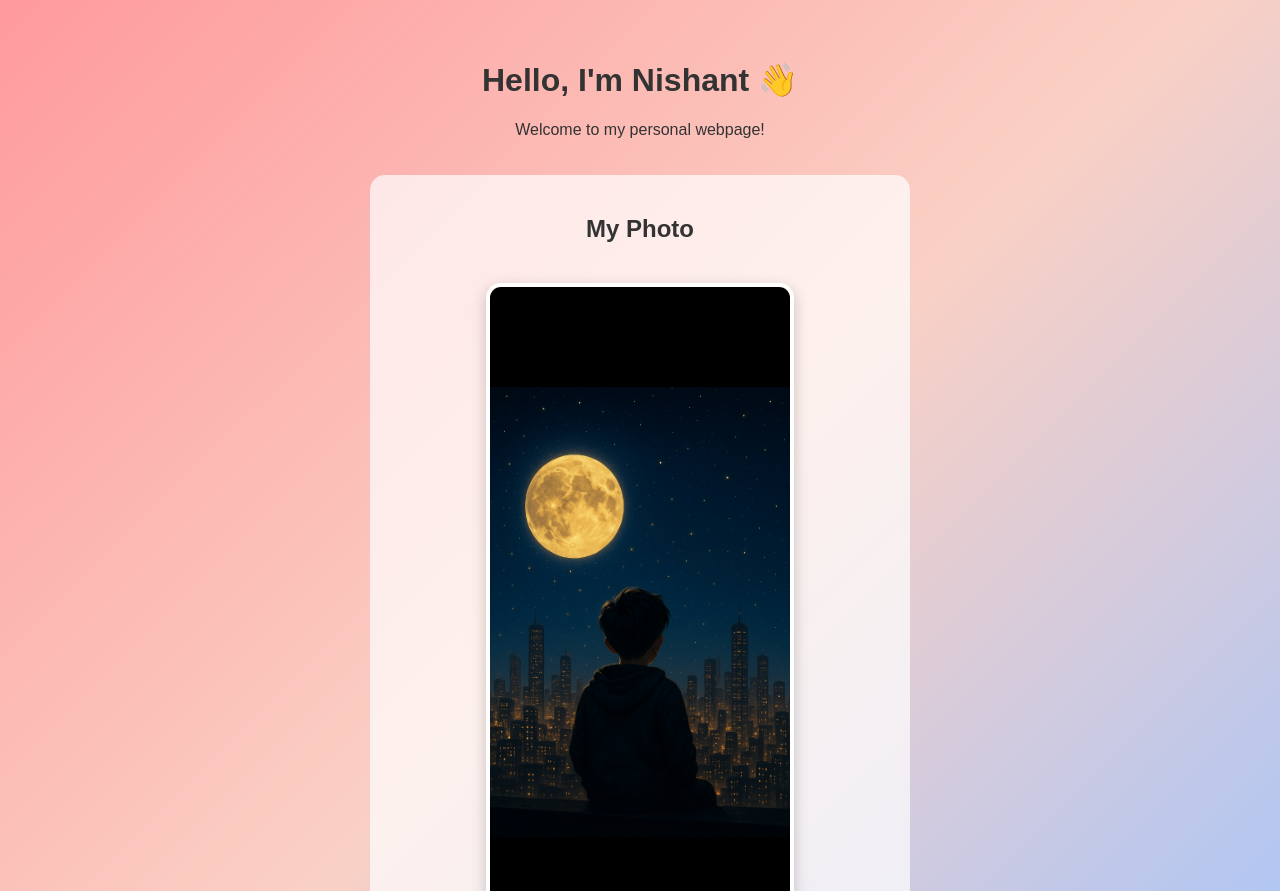
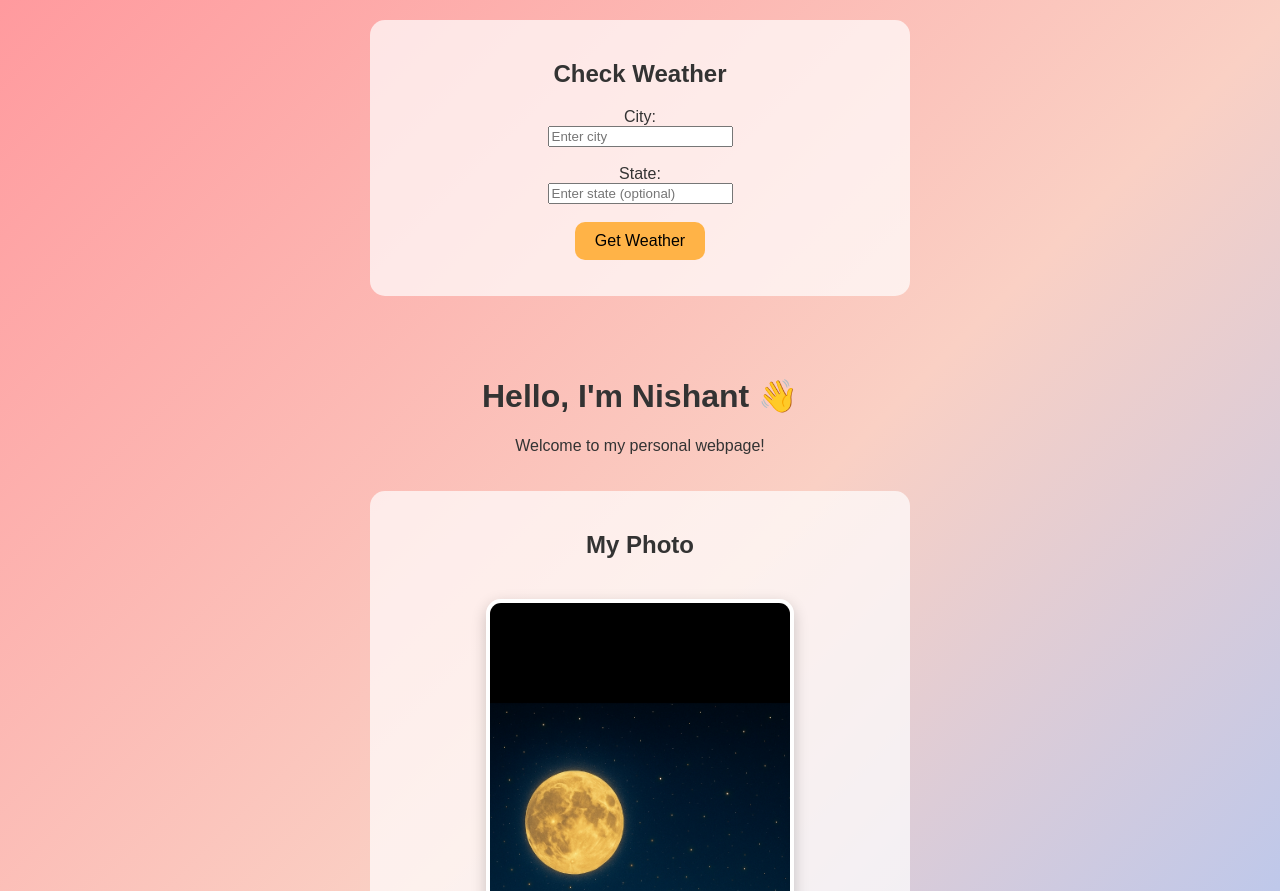
Before and after one commit to nishantmahlan-hash/My-Webpage-Nishant, a plain HTML site: page index.html in a window 1280 px wide. Shown: the top 891 px of the page. Drawn offline with Linux system fonts and the light colour scheme.

Commit message:
Update index.html

```diff
--- a/index.html
+++ b/index.html
@@ -7,7 +7,22 @@
   <link rel="stylesheet" href="nishant.css">
 </head>
 <body>
+<!-- START: Weather Section -->
+<section class="weather-section">
+  <h2>Check Weather</h2>
+  <form id="weatherForm">
+    <label for="city">City:</label><br>
+    <input type="text" id="city" placeholder="Enter city" required><br><br>
 
+    <label for="state">State:</label><br>
+    <input type="text" id="state" placeholder="Enter state (optional)"><br><br>
+
+    <button type="submit">Get Weather</button>
+  </form>
+
+  <p id="weatherOutput"></p>
+</section>
+<!-- END: Weather Section -->
   <header>
     <h1>Hello, I'm Nishant 👋</h1>
     <p>Welcome to my personal webpage!</p>
```
